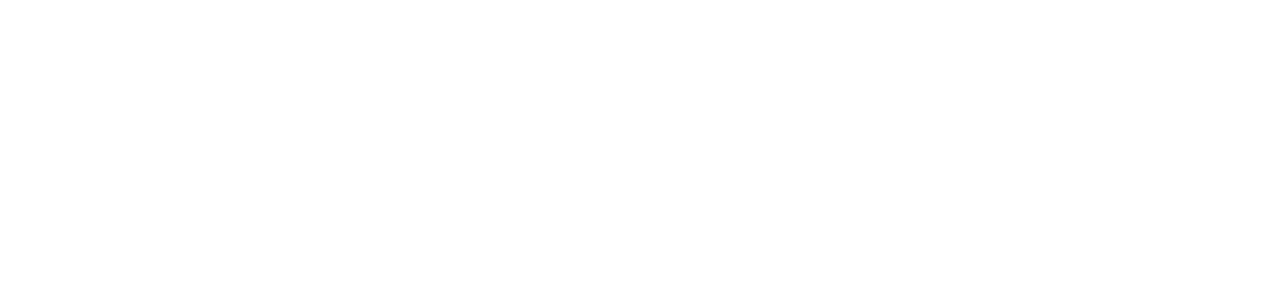
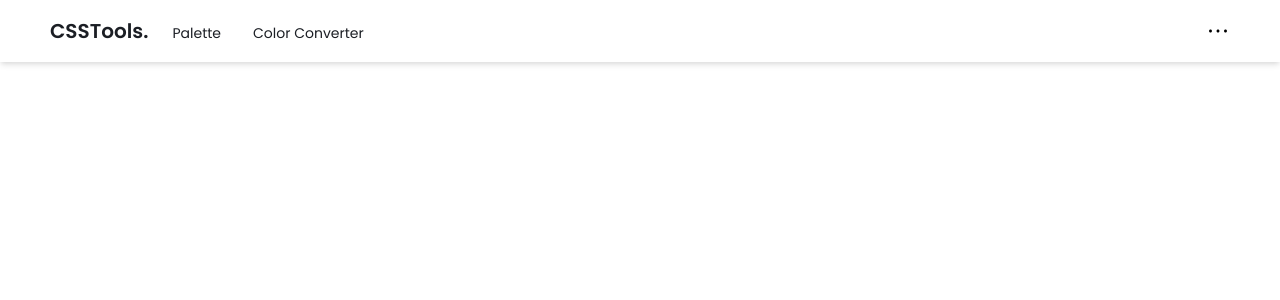
Before and after one commit to ajomadlabs/css-tools, a Nuxt app: page / in a window 1280 px wide. Shown: the top 300 px of the page. Built offline with nearby package versions, Linux system fonts and the light colour scheme.

Commit message:
:boom: implemented top navbar with menu items

```diff
--- /dev/null
+++ b/components/top-navbar/index.js
@@ -0,0 +1,14 @@
+export default {
+    data () {
+        return {
+            menuItems: [
+                {
+                    name: 'Palette'
+                },
+                {
+                    name: 'Color Converter'
+                }
+            ]
+        }
+    }
+}
--- /dev/null
+++ b/components/top-navbar/index.vue
@@ -0,0 +1,60 @@
+<template>
+    <div>
+        <!-- MAIN SECTION -->
+        <div
+            class="w-full bg-css-tools-white shadow-md h-auto"
+        >
+            <!-- CONTENT SECTION -->
+            <center>
+                <div
+                    class="flex justify-between items-center py-4"
+                    style="max-width: 1180px;"
+                >
+
+                    <!-- LEFT SECTION -->
+                    <div
+                        class="flex items-baseline"
+                    >
+                        <h1
+                            class="text-left font-semibold antialiased leading-normal tracking-normal text-20 text-css-tools-black"
+                        >
+                            CSSTools.
+                        </h1>
+                        <div
+                            class="flex items-center ml-6"
+                        >
+
+                            <div
+                                v-for="(menu, i) in menuItems"
+                                :key="i"
+                            >
+                                <!-- PALETTE SECTION -->
+                                <h1
+                                    class="text-left cursor-pointer font-normal antialiased leading-normal tracking-normal text-14 text-css-tools-black"
+                                    :class="i > 0 ? 'ml-8' : ''"
+                                >
+                                    {{ menu.name }}
+                                </h1>
+                                <!-- END -->
+
+                            </div>
+                        </div>
+                    </div>
+                    <!-- END -->
+
+                    <!-- RIGHT SECTION -->
+                    <div>
+                        <svg xmlns="http://www.w3.org/2000/svg" class="w-6 h-6" viewBox="0 0 32 32"><path d="M 6 14 C 4.894531 14 4 14.894531 4 16 C 4 17.105469 4.894531 18 6 18 C 7.105469 18 8 17.105469 8 16 C 8 14.894531 7.105469 14 6 14 Z M 16 14 C 14.894531 14 14 14.894531 14 16 C 14 17.105469 14.894531 18 16 18 C 17.105469 18 18 17.105469 18 16 C 18 14.894531 17.105469 14 16 14 Z M 26 14 C 24.894531 14 24 14.894531 24 16 C 24 17.105469 24.894531 18 26 18 C 27.105469 18 28 17.105469 28 16 C 28 14.894531 27.105469 14 26 14 Z"/></svg>
+                    </div>
+                    <!-- END -->
+
+                </div>
+            </center>
+            <!-- END -->
+
+        </div>
+        <!-- END -->
+    </div>
+</template>
+
+<script src="./index.js"/>
--- a/layouts/default.vue
+++ b/layouts/default.vue
@@ -3,60 +3,3 @@
     <Nuxt />
   </div>
 </template>
-
-<style>
-html {
-  font-family:
-    'Source Sans Pro',
-    -apple-system,
-    BlinkMacSystemFont,
-    'Segoe UI',
-    Roboto,
-    'Helvetica Neue',
-    Arial,
-    sans-serif;
-  font-size: 16px;
-  word-spacing: 1px;
-  -ms-text-size-adjust: 100%;
-  -webkit-text-size-adjust: 100%;
-  -moz-osx-font-smoothing: grayscale;
-  -webkit-font-smoothing: antialiased;
-  box-sizing: border-box;
-}
-
-*,
-*::before,
-*::after {
-  box-sizing: border-box;
-  margin: 0;
-}
-
-.button--green {
-  display: inline-block;
-  border-radius: 4px;
-  border: 1px solid #3b8070;
-  color: #3b8070;
-  text-decoration: none;
-  padding: 10px 30px;
-}
-
-.button--green:hover {
-  color: #fff;
-  background-color: #3b8070;
-}
-
-.button--grey {
-  display: inline-block;
-  border-radius: 4px;
-  border: 1px solid #35495e;
-  color: #35495e;
-  text-decoration: none;
-  padding: 10px 30px;
-  margin-left: 15px;
-}
-
-.button--grey:hover {
-  color: #fff;
-  background-color: #35495e;
-}
-</style>
--- a/nuxt.config.js
+++ b/nuxt.config.js
@@ -22,7 +22,8 @@ export default {
       { hid: 'description', name: 'description', content: process.env.npm_package_description || '' }
     ],
     link: [
-      { rel: 'icon', type: 'image/x-icon', href: '/favicon.ico' }
+      { rel: 'icon', type: 'image/x-icon', href: '/favicon.ico' },
+      { rel: 'stylesheet', type: 'text/css', href: "https://fonts.googleapis.com/css2?family=Poppins:wght@100;200;300;400;500;600;700;800;900&display=swap"}
     ]
   },
   /*
--- a/pages/index.js
+++ b/pages/index.js
@@ -1,4 +1,7 @@
 export default {
+    components: {
+        topNavbar: () => import("@/components/top-navbar/index.vue")
+    },
     data () {
         return {}
     }
--- a/pages/index.vue
+++ b/pages/index.vue
@@ -1,5 +1,8 @@
 <template>
   <div>
+    <!-- TOP NAVBAR COMPONENT -->
+    <top-navbar/>
+    <!-- END -->
   </div>
 </template>
 
--- a/tailwind.config.js
+++ b/tailwind.config.js
@@ -631,8 +631,8 @@ module.exports = {
       '7076p': '70.76%',
       '85': '85%',
       '90': '90%',
-      full: '100%',
-      screen: '100vw',
+      'full': '100%',
+      'screen': '100vw',
       '1198': '74.87rem'
     },
     padding: {
@@ -796,7 +796,7 @@ module.exports = {
         'f8fafb': '#f8fafb'
       },
       fontFamily: {
-        sans: ["Rubik"]
+        sans: ["Poppins"]
       },
       fontWeight: {
         'cargogen-bold': '600'
```
